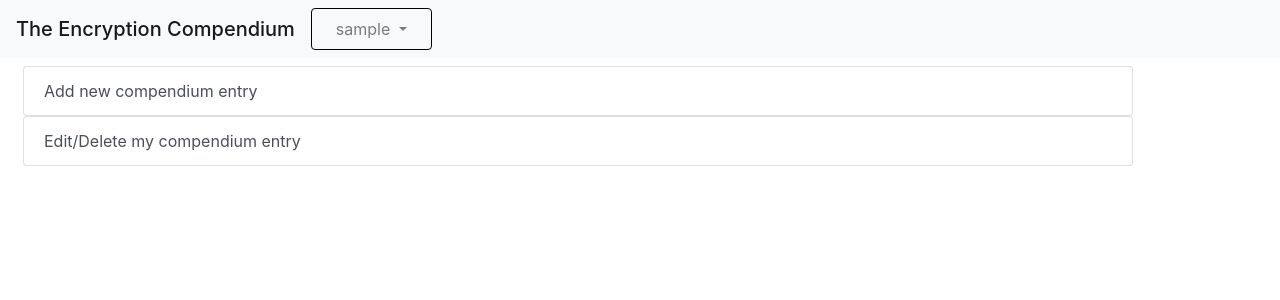
After one commit to The-Encryption-Compendium/the-encryption-compendium, a Django app: page /research/my-entries/ in a window 1280 px wide. The commit adds this page. Shown: the top 300 px of the page. Run offline with Django 3.2, Linux system fonts and the light colour scheme; the visitor is signed in with stand-in values (Sample User, id 1); some libraries are stand-ins or nearby versions.

Commit message:
changes for deleting entries

```diff
--- a/src/research_assistant/urls.py
+++ b/src/research_assistant/urls.py
@@ -13,6 +13,8 @@ urlpatterns = [
     url(r"^logout", research_logout, name="research logout"),
     url(r"^new-article", research_new_article, name="research new article"),
     url(r"^new-tag", research_add_tag, name="research add tag"),
+    path("my-entries/", research_my_entries, name="research my entries"),
+    path("list-my-entries/", research_edit_entries, name="list my entries"),
     path("settings/", include(settings_urls)),
     path("profile/", include(profile_url)),
 ]
--- a/src/research_assistant/views.py
+++ b/src/research_assistant/views.py
@@ -12,6 +12,7 @@ from research_assistant.forms import (
     ResearchLoginForm,
     SignupForm,
     TokenDeleteForm,
+    EntryDeleteForm,
 )
 from research_assistant.models import CompendiumEntry, CompendiumEntryTag, SignupToken
 
@@ -179,3 +180,37 @@ def research_add_tag(request):
         "new_tag.html",
         context={"form": form, "existing_tags": tags, "success": success},
     )
+
+
+@login_required
+@require_http_methods(["GET"])
+def research_my_entries(request):
+    return render(request, "my_entries_options.html")
+
+
+@login_required
+@require_http_methods(["GET", "POST"])
+def research_edit_entries(request):
+    form = EntryDeleteForm(request.POST if request.POST else None)
+    if request.POST and form.is_valid():
+        entry_id = form.cleaned_data["entry_id"]
+        # allowing only authorized user to delete
+        if CompendiumEntry.objects.get(id=entry_id).owner == request.user:
+            CompendiumEntry.objects.get(id=entry_id).delete()
+
+    context = {"entries": []}
+    my_entries = CompendiumEntry.objects.filter(owner=request.user.id)
+    for entry in my_entries:
+        entry_dict = {
+            "id": entry.id,
+            "url": entry.url,
+            "title": entry.title,
+            "owner": entry.owner,
+        }
+        tags_query_set = entry.tags.all()
+        tags = []
+        for tag in tags_query_set:
+            tags.append(tag.tagname)
+        entry_dict["tags"] = ", ".join(tags)
+        context["entries"].append(entry_dict)
+    return render(request, "list_my_entries.html", context=context)
--- a/src/templates/dashboard.html
+++ b/src/templates/dashboard.html
@@ -66,7 +66,7 @@
               <td>{{ entry.title }}</td>
               <td>
                 {% if entry.url %}
-                <a href="{{ entry.url}}">
+                <a href="{{ entry.url }}">
                   {{ entry.url }}
                 </a>
                 {% endif %}
--- a/src/templates/includes/navbar.html
+++ b/src/templates/includes/navbar.html
@@ -24,6 +24,7 @@ Navigation bar across the top of the site for the researcher view.
             <a class="dropdown-item" href="{% url 'research dashboard' %}">Home</a>
             <a class="dropdown-item" href="{% url 'research profile' %}">Profile</a>
             <a class="dropdown-item" id="user-settings" href="{% url 'research settings' %}">Settings</a>
+            <a class="dropdown-item" href="{% url 'research my entries' %}">My entries</a>
             <div class="dropdown-divider"></div>
             <a id="logout-button" class="dropdown-item" href="{% url 'research logout' %}">Logout</a>
           </div>
--- /dev/null
+++ b/src/templates/my_entries_options.html
@@ -0,0 +1,23 @@
+{% extends "dashboard_base.html" %}
+
+{% block title %}Settings | {{ block.super }}{% endblock %}
+
+{% block body %}
+
+{% include "includes/navbar.html" %}
+{% load static %}
+<div class="d-flex">
+  <div class="container m-2">
+    <div class="list-group">
+      <a id="add-new-entry" href="{% url 'research new article' %}" class="list-group-item list-group-item-action">
+        Add new compendium entry
+      </a>
+    </div>
+    <div class="list-group">
+      <a id="edit-entry" href="{% url 'list my entries' %}" class="list-group-item list-group-item-action">
+        Edit/Delete my compendium entry
+      </a>
+    </div>
+  </div>
+</div>
+{% endblock %}
```
Also changed, not shown: src/research_assistant/forms.py (+11 -0 lines), src/templates/list_my_entries.html (added, +66 -0 lines).
